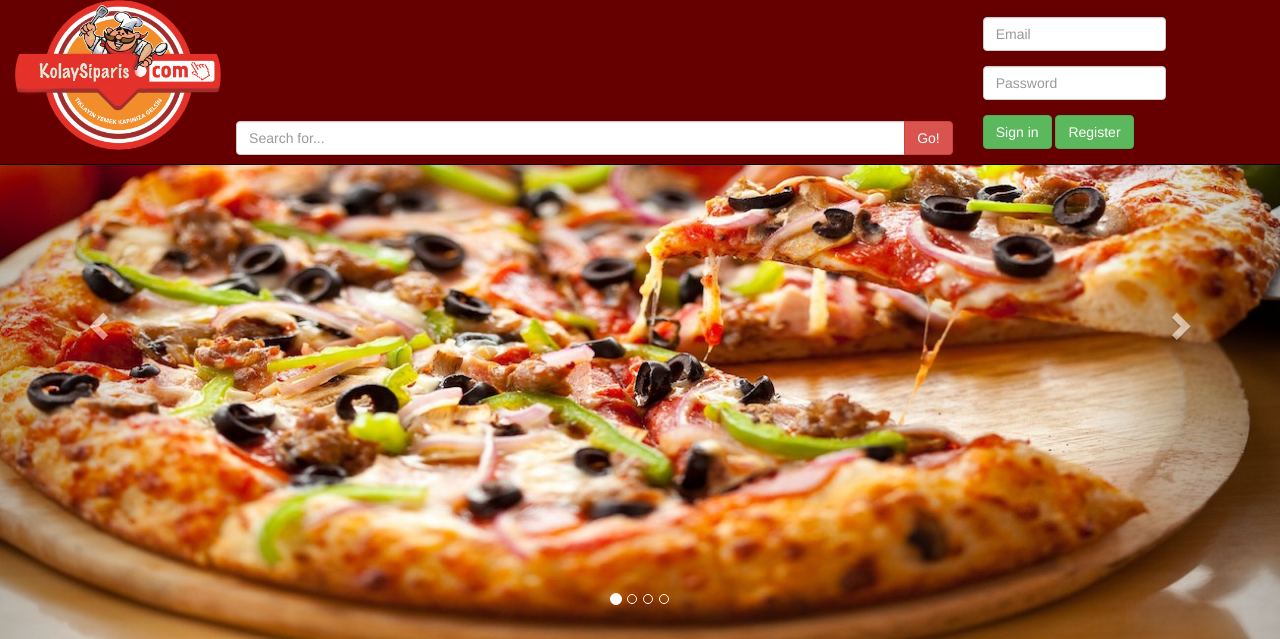
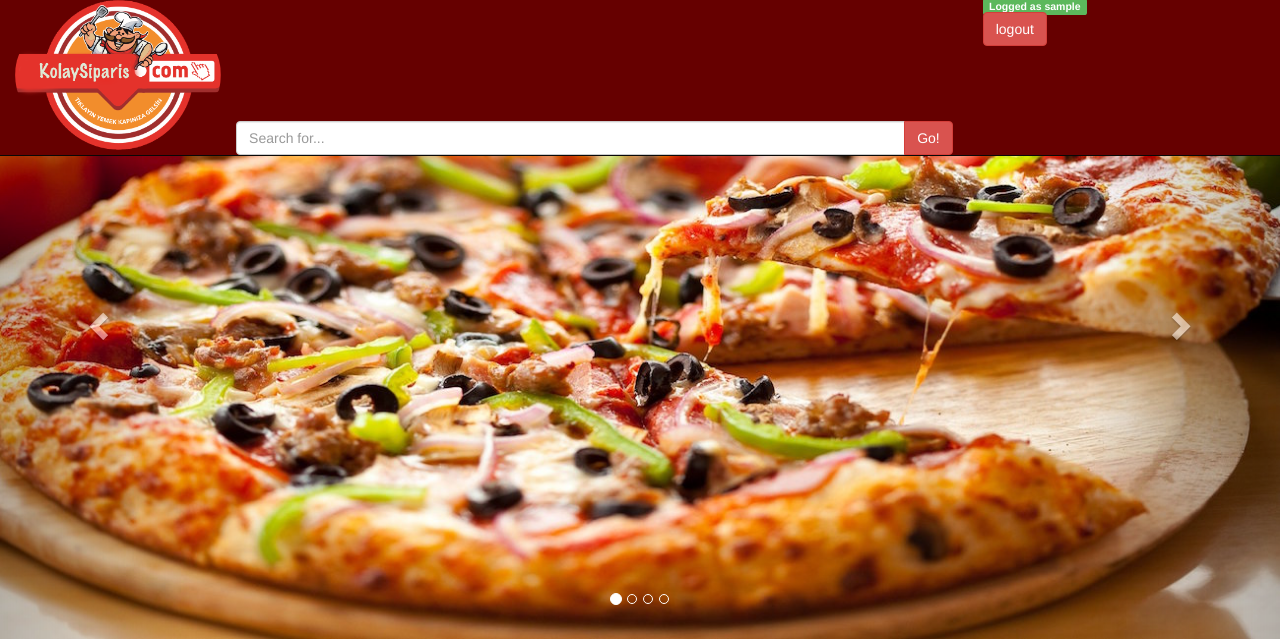
Before and after one commit to yilmazalican/KolaySiparis, a Django app: page / in a window 1280 px wide. Shown: the top 639 px of the page. Run offline with Django 3.2, Linux system fonts and the light colour scheme; the visitor is signed in with stand-in values (Sample User, id 1); some libraries are stand-ins or nearby versions.

Commit message:
fixed faults

```diff
--- a/static/templates/home.html
+++ b/static/templates/home.html
@@ -41,10 +41,16 @@
      <div class="col-md-2">
        <div id="navbar"  class="navbar-collapse collapse">
 
+
           <form  class="navbar-form navbar-right">
             {% csrf_token %}
             {%if request.user.is_authenticated%}
-
+            <span class="label label-success">Logged as {{request.user}}</span>
+            <a href="/logout/" class="btn btn-danger">logout</a>
+            {%elif not request.user.is_authendicated%}
+            <div class="form-group">
+              <input type="text" placeholder="Username" class="form-control" name="username" id="username">
+            </div>
             <div class="form-group">
               <input type="text" placeholder="Email" class="form-control">
             </div>
```
Also changed, not shown: 2 other files.
